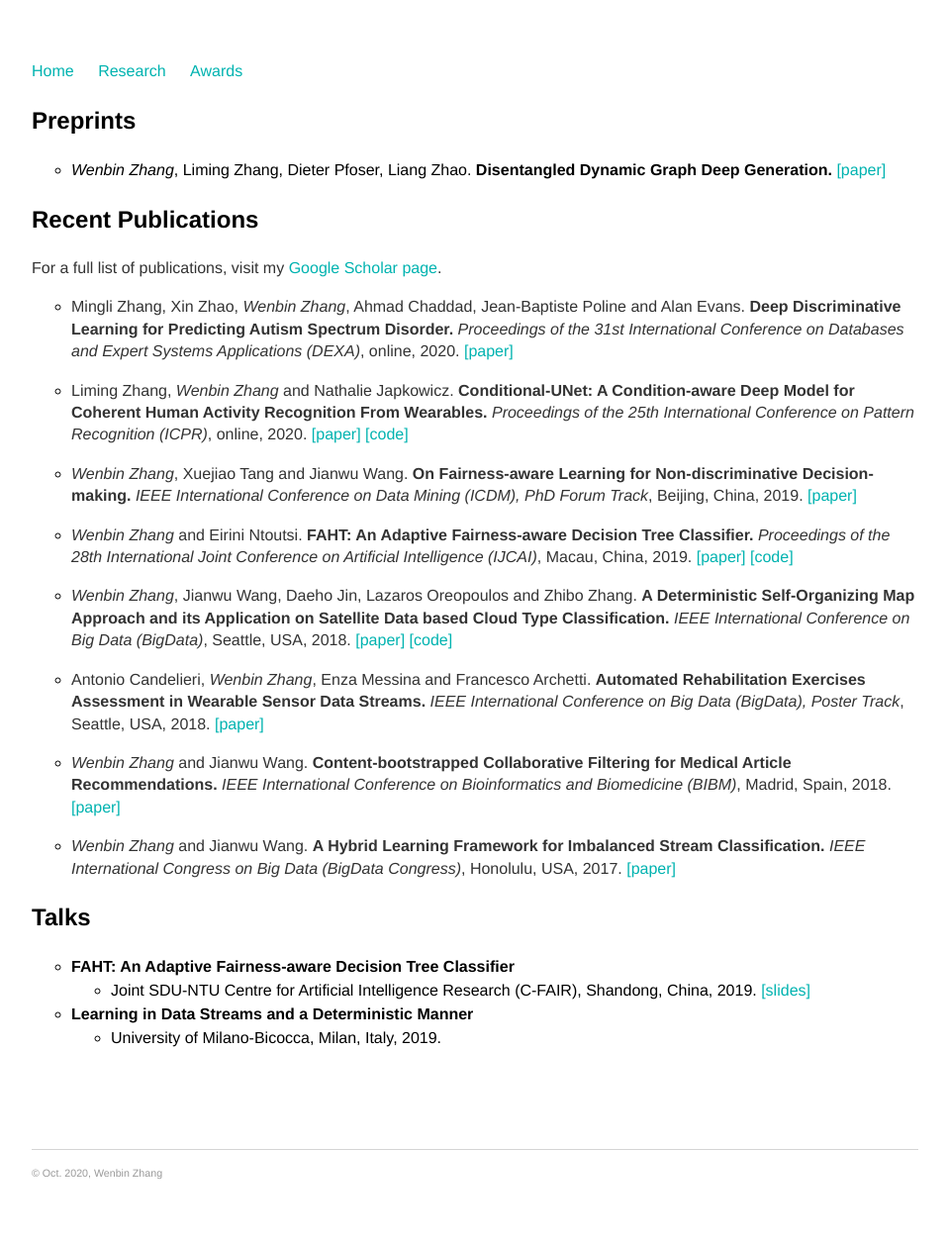
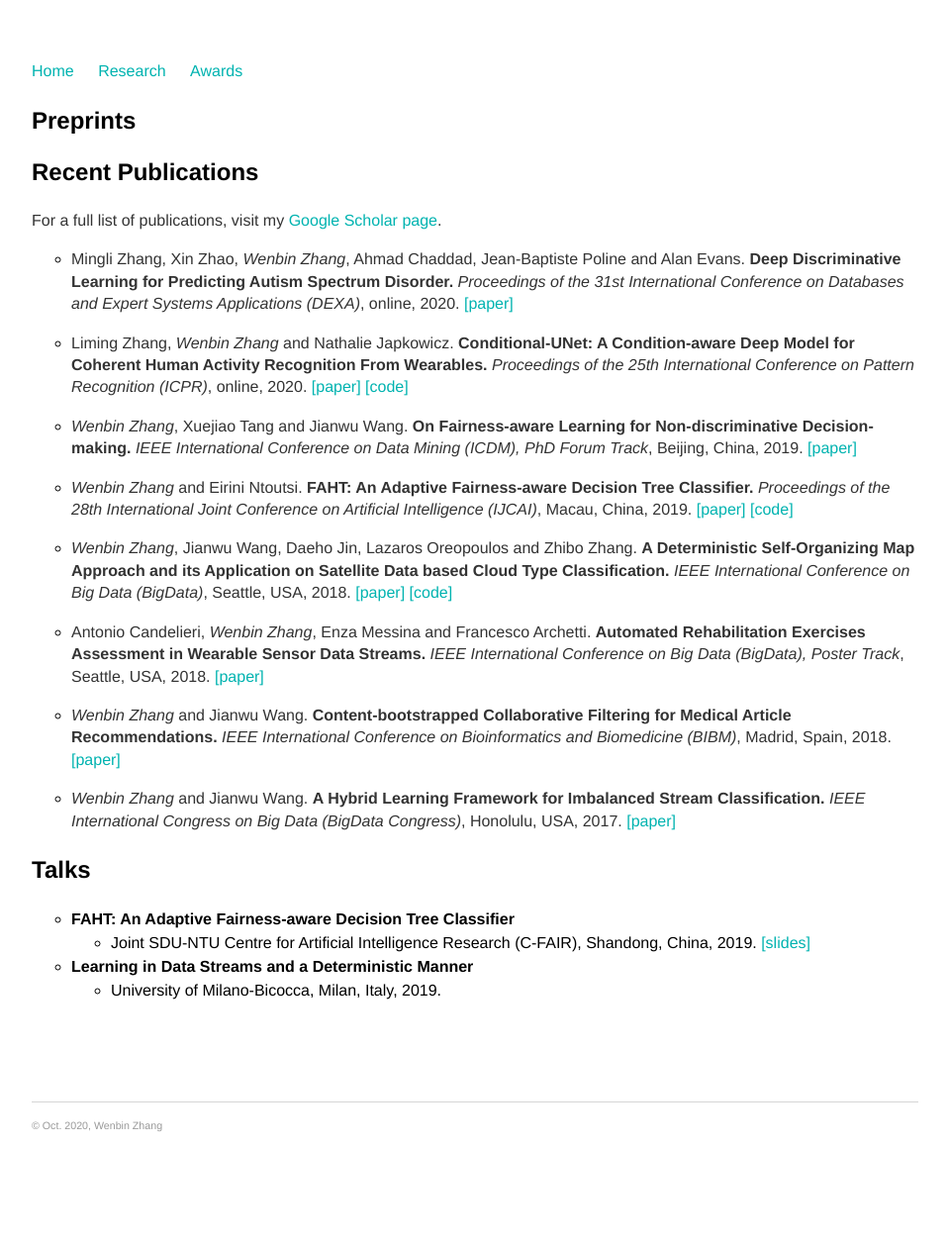
Before and after one commit to vanbanTruong/vanbanTruong.github.io, a Jekyll site: the page built from research.md, in a window 1280 px wide. Shown: the whole page at 99% size, without its empty margins (160-1119 px from the left). Built offline with Jekyll 4.4.1, drawn with Linux system fonts in a browser that asks for light colours; after the commit the page ends 1207 px from its top, so only the background shows below that.

Commit message:
Update research.md

```diff
--- a/research.md
+++ b/research.md
@@ -5,7 +5,7 @@ title: Research
 
 ### Preprints
 
-* *Wenbin Zhang*, Liming Zhang, Dieter Pfoser, Liang Zhao. **Disentangled Dynamic Graph Deep Generation.** [[paper]](https://arxiv.org/pdf/2010.07276.pdf)
+<!--** *Wenbin Zhang*, Liming Zhang, Dieter Pfoser, Liang Zhao. **Disentangled Dynamic Graph Deep Generation.** [[paper]](https://arxiv.org/pdf/2010.07276.pdf)-->
 
 
 ### Recent Publications
```
